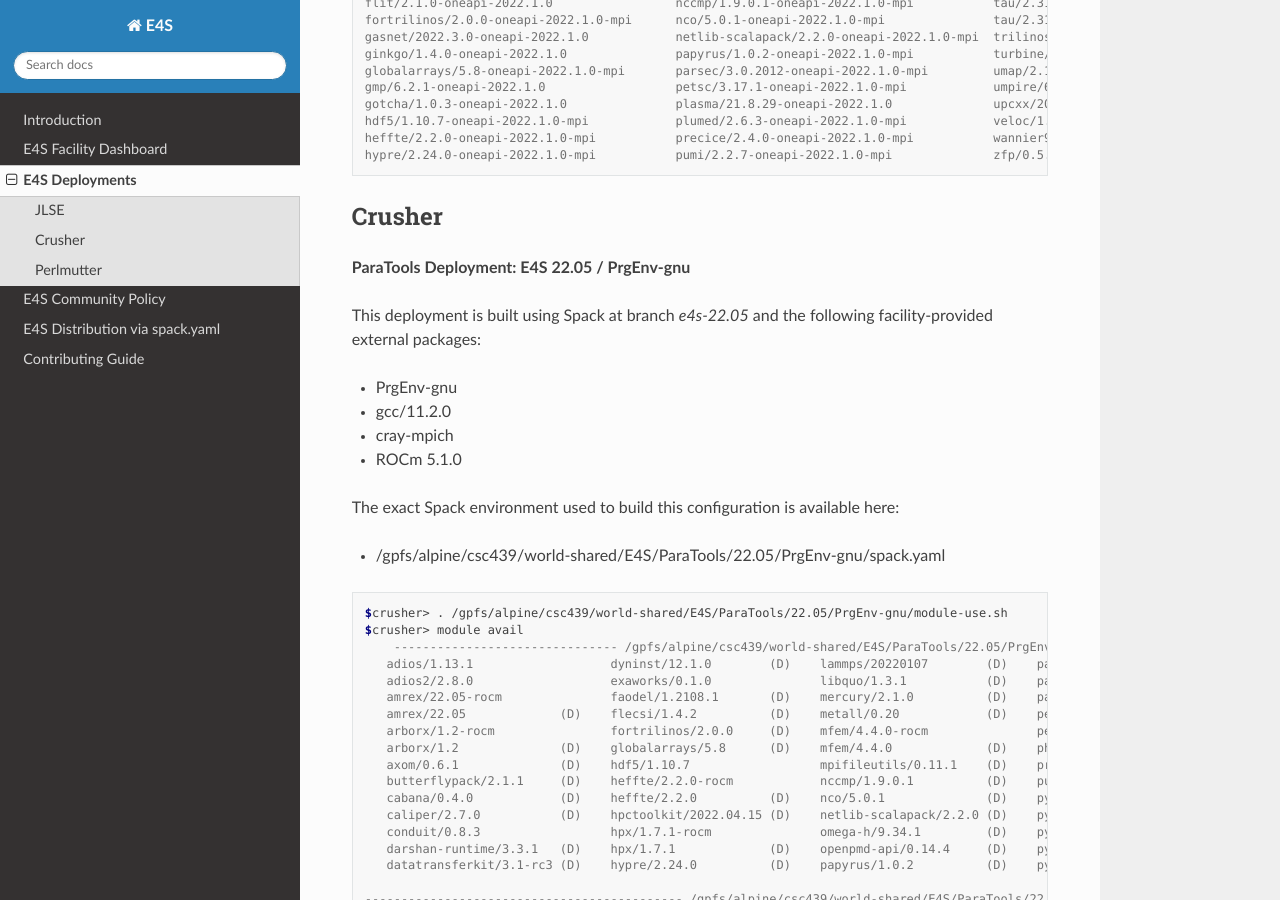
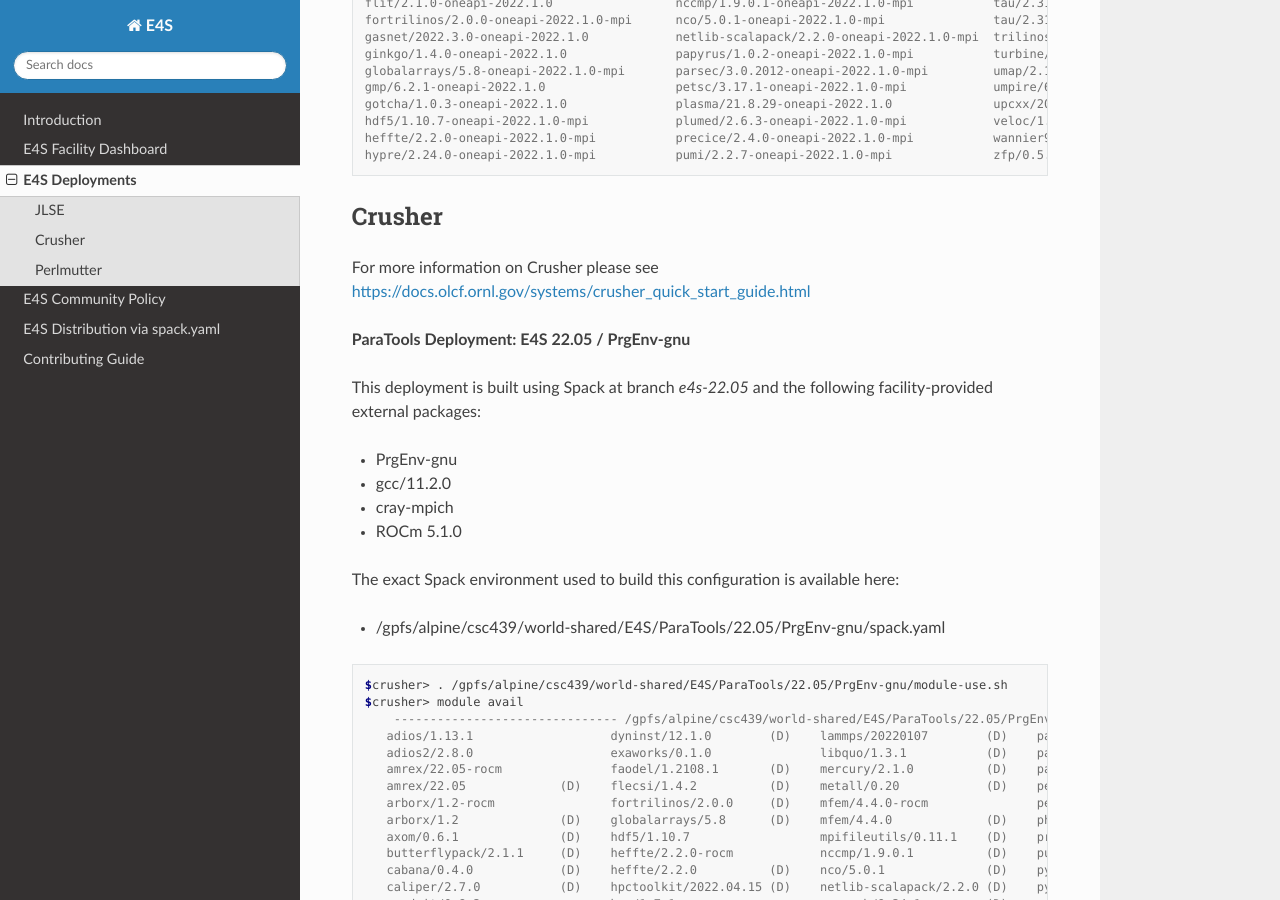
Before and after one commit to E4S-Project/e4s, a Sphinx documentation site: the page built from docs/deployment.rst, in a window 1280 px wide and 900 px high, scrolled down 711 px. Built offline with Sphinx 7.4.7 and the Read the Docs theme 2.0.0, drawn with Linux system fonts in a browser that asks for light colours.

Commit message:
add link to crusher official getting started guide;

```diff
--- a/docs/deployment.rst
+++ b/docs/deployment.rst
@@ -45,6 +45,8 @@ This deployment is built using Spack at branch `e4s-22.05` and system-provided O
 
 Crusher
 ----------
+
+For more information on Crusher please see https://docs.olcf.ornl.gov/systems/crusher_quick_start_guide.html
 
 **ParaTools Deployment: E4S 22.05 / PrgEnv-gnu**
 
```
